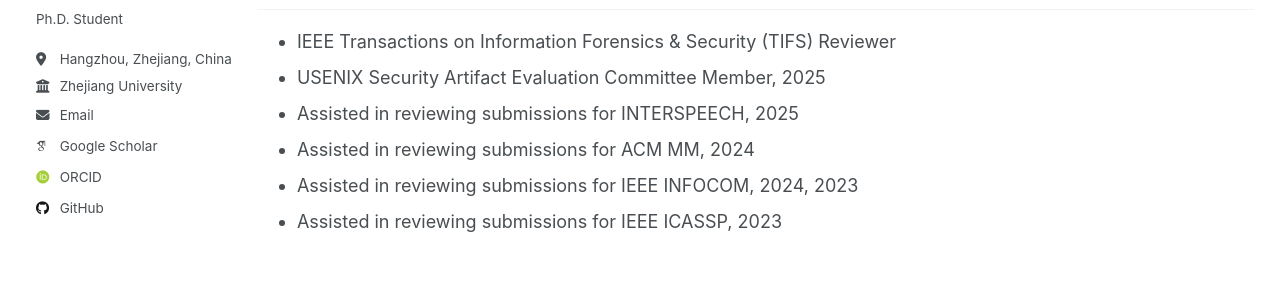
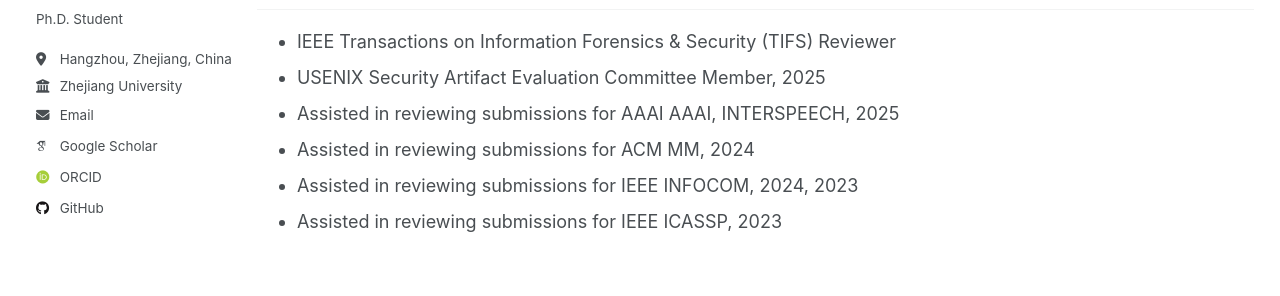
Before and after one commit to kunwang-ken/kunwang-ken.github.io, a Jekyll site: the page built from _pages/about.md, in a window 1280 px wide and 900 px high, scrolled down 670 px. Shown: the part 266-562 px from the top of the window. Built offline with Jekyll 4.4.1, drawn with Linux system fonts in a browser that asks for light colours; some web fonts are replaced.

Commit message:
Add AAAI Reviewing experience

```diff
--- a/_pages/about.md
+++ b/_pages/about.md
@@ -48,7 +48,7 @@ _Sep. 2017 – Jun. 2021, Hangzhou, China_
 ## Services
 - IEEE Transactions on Information Forensics & Security (TIFS) Reviewer
 - USENIX Security Artifact Evaluation Committee Member, 2025
-- Assisted in reviewing submissions for INTERSPEECH, 2025
+- Assisted in reviewing submissions for AAAI AAAI, INTERSPEECH, 2025
 - Assisted in reviewing submissions for ACM MM, 2024
 - Assisted in reviewing submissions for IEEE INFOCOM, 2024, 2023
 - Assisted in reviewing submissions for IEEE ICASSP, 2023
```
